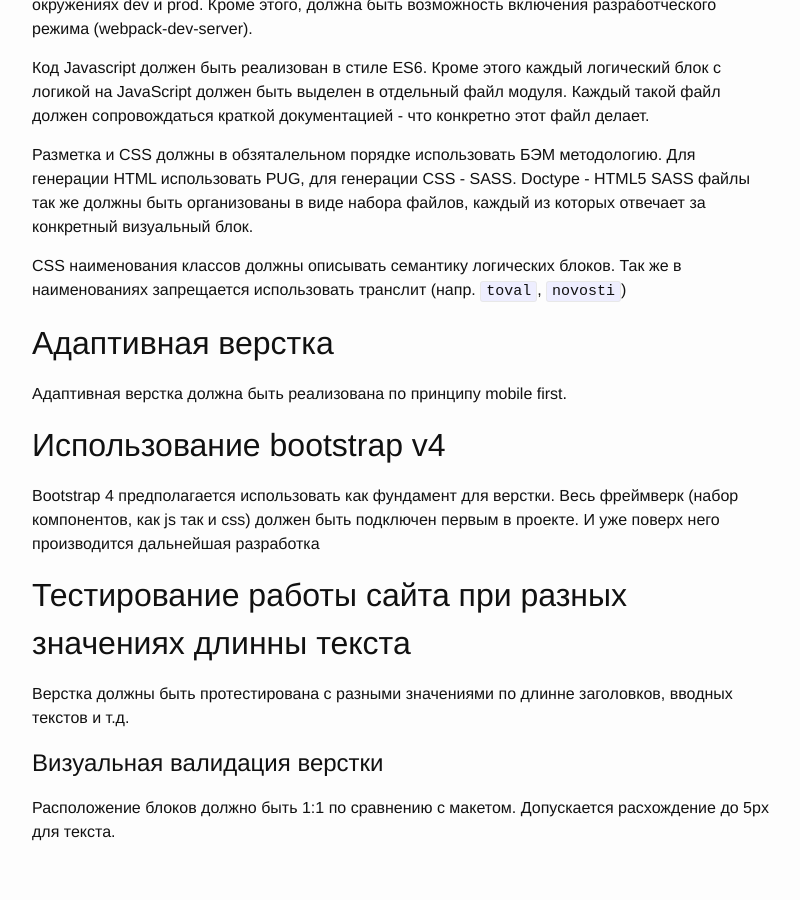
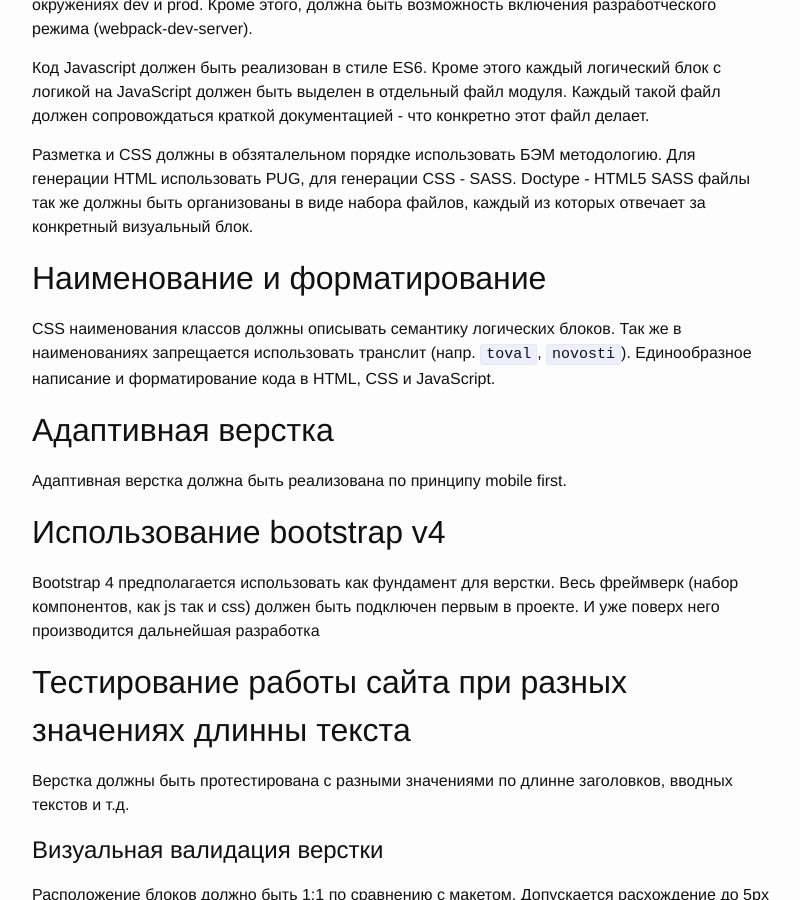
Before and after one commit to petun/petun.github.io, a Jekyll site: the page built from _posts/2016-08-03-html-requirments-for-bootstrap.markdown, in a window 1280 px wide and 900 px high, scrolled down 3363 px. Shown: the whole window, without its empty margins (238-1038 px from the left). Built offline with Jekyll 4.4.1, drawn with Linux system fonts in a browser that asks for light colours.

Commit message:
Update 2016-08-03-html-requirments-for-bootstrap.markdown

```diff
--- a/_posts/2016-08-03-html-requirments-for-bootstrap.markdown
+++ b/_posts/2016-08-03-html-requirments-for-bootstrap.markdown
@@ -162,7 +162,8 @@ Yii2 Framework предоставляет очень большие возмож
 Разметка и CSS должны в обзяталельном порядке использовать БЭМ методологию. Для генерации HTML использовать PUG, для генерации CSS - SASS. Doctype - HTML5
 SASS файлы так же должны быть организованы в виде набора файлов, каждый из которых отвечает за конкретный визуальный блок.
 
-CSS наименования классов должны описывать семантику логических блоков. Так же в наименованиях запрещается использовать транслит (напр. `toval`, `novosti`)
+## Наименование и форматирование
+CSS наименования классов должны описывать семантику логических блоков. Так же в наименованиях запрещается использовать транслит (напр. `toval`, `novosti`). Единообразное написание и форматирование кода в HTML, CSS и JavaScript.
 
 ## Адаптивная верстка
 Адаптивная верстка должна быть реализована по принципу mobile first.
```
